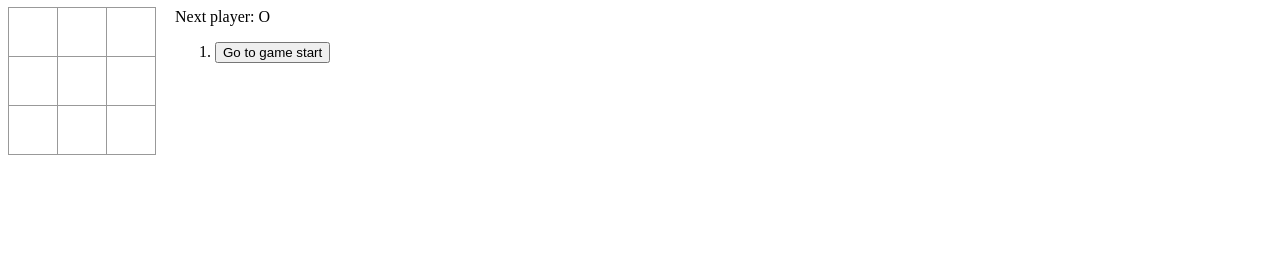
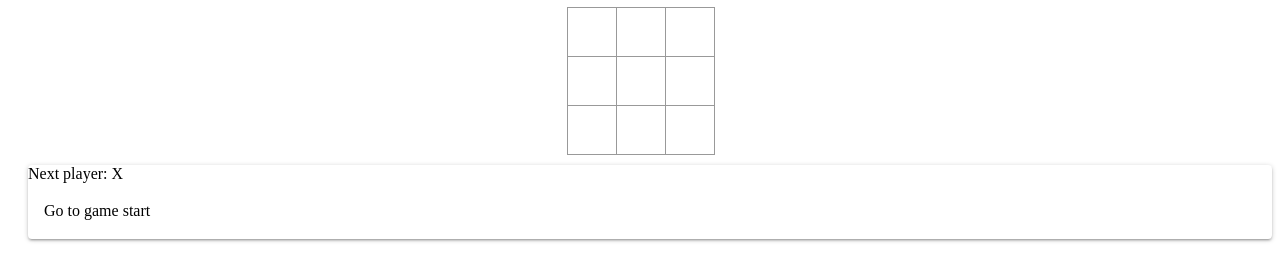
Before and after one commit to yongonyon/react-tic-tac-toe, a React app: page / in a window 1280 px wide. Built offline with nearby package versions, Linux system fonts and the light colour scheme.

Commit message:
4 files modified

```diff
--- a/TicTacToe/Board.js
+++ b/TicTacToe/Board.js
@@ -1,4 +1,5 @@
 import React from 'react'
+
 
 import Square from './Square'
 
@@ -15,6 +16,7 @@ class Board extends React.Component {
   render() {
     return (
       <div>
+
         <div className="board-row">
           {this.renderSquare(0)}
           {this.renderSquare(1)}
--- a/TicTacToe/Game.js
+++ b/TicTacToe/Game.js
@@ -1,13 +1,20 @@
 import React from 'react'
 import Board from './Board'
+
+import Grid from '@material-ui/core/Grid';
+import Paper from '@material-ui/core/Paper';
+import Button from '@material-ui/core/Button';
+import List from '@material-ui/core/List';
+import ListItem from '@material-ui/core/ListItem';
+import ListItemText from '@material-ui/core/ListItemText';
 
 import './TicTacToe.css';
 
 const GameInfo = (props) => (
-  <div className="game-info">
+  <Paper className="game-info">
     <div>{props.status}</div>
-    <ol>{props.moves}</ol>
-  </div>
+    <List>{props.moves}</List>
+  </Paper>
 )
 
 class Game extends React.Component {
@@ -18,7 +25,7 @@ class Game extends React.Component {
         squares: Array(9).fill(null),
       }],
       stepNumber: 0,
-      nextMove: 'O',
+      nextMove: 'X',
     }
   }
 
@@ -60,21 +67,22 @@ class Game extends React.Component {
         `Go to move #${move}` :
         `Go to game start`
       return (
-        <li key={move}>
-          <button onClick={() => this.jumpTo(move)}>{desc}</button>
-        </li>
+        <ListItem button onClick={() => this.jumpTo(move)}>
+          {desc}
+        </ListItem>
       )
     })
     let status = winner ? `Winner: ${winner}` : `Next player: ${this.state.nextMove}`
 
     return (
-      <div className="game">
-        <div className="game-board">
-          <Board
+      <div>
+        <Grid container justify="center"
+          alignItems="center" className="game">
+          <Board className="game-board"
             squares={current.squares}
             onClick={(i) => this.handleClick(i)}
           />
-        </div>
+        </Grid>
         <GameInfo moves={moves} status={status} />
       </div>
     )
--- a/TicTacToe/TicTacToe.css
+++ b/TicTacToe/TicTacToe.css
@@ -31,11 +31,10 @@
   background: #ddd;
 }
 
-.game {
-  display: flex;
-  flex-direction: row;
-}
-
 .game-info {
   margin-left: 20px;
 }
+
+.game {
+  margin-bottom: 10px;
+}
--- a/package.json
+++ b/package.json
@@ -3,6 +3,7 @@
   "version": "0.0.0",
   "private": true,
   "dependencies": {
+    "@material-ui/core": "^3.9.3",
     "react": "^16.8.0",
     "react-dom": "^16.8.0"
   },
```
